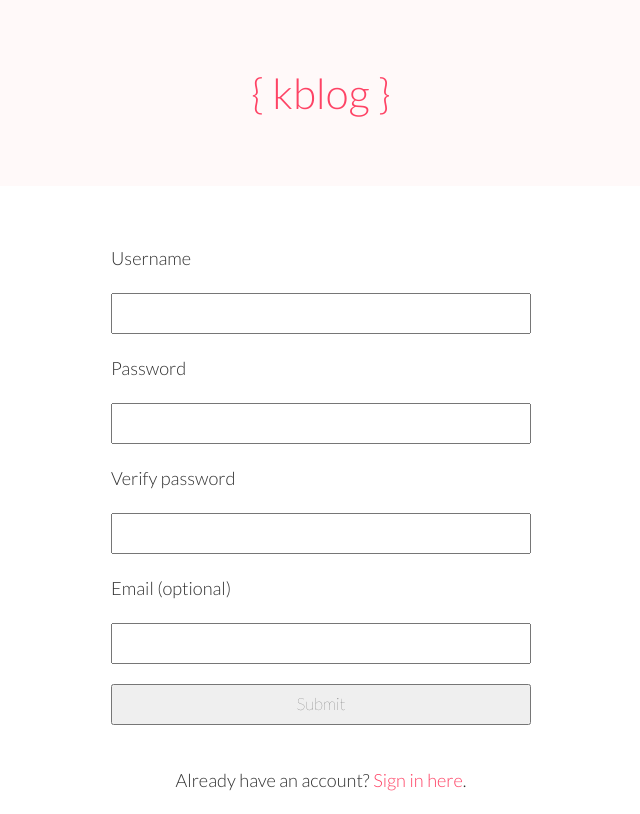
After one commit to katyanna/kblog, a Flask app: template templates/signup.html in a window 1280 px wide. The commit adds this page. Shown: the whole page, without its empty margins (319-959 px from the left). Run offline with Flask 2, Linux system fonts and the light colour scheme; the template is opened without the code that fills it, so the values that code supplies are empty.

Commit message:
Add Sign Up template

```diff
--- /dev/null
+++ b/templates/signup.html
@@ -0,0 +1,32 @@
+{% extends "base.html" %}
+
+{% block content %}
+<main>
+  <form action="" method="post">
+    <p>Username</p>
+    <input type="text" name="username" value="{{ username }}">
+    <div class="error">{{ error_username }}</div>
+
+    <p>Password</p>
+    <input type="password" name="password" value="">
+    <div class="error">{{ error_password }}</div>
+
+    <p>Verify password</p>
+    <input type="password" name="verify" value="{{ email }}">
+    <div class="error">{{ error_verify }}</div>
+
+    <p>Email (optional)</p>
+    <input type="text" name="email" value="">
+    <div class="error">{{ error_email }}</div>
+    <br>
+
+    <input type="submit">
+  </form>
+
+  <br>
+
+  <div class="signin-alert">
+    <p>Already have an account? <a href="/signin">Sign in here</a>.</p>
+  </div>
+</main>
+{% endblock %}
```
Also changed, not shown: templates/index.html (+8 -0 lines).
